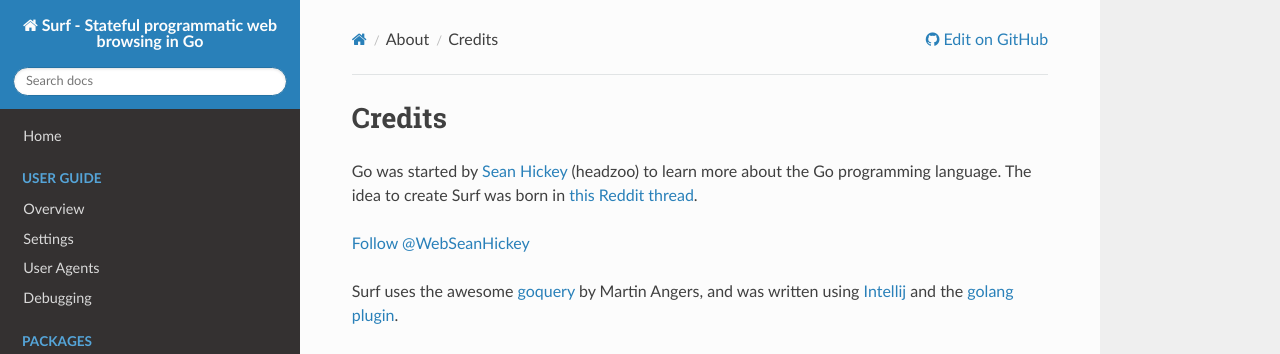
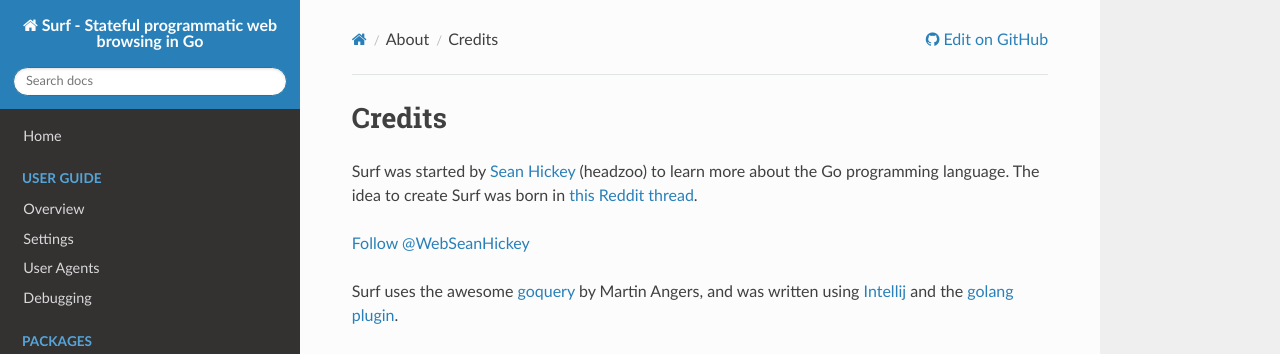
Before and after one commit to headzoo/surf, an MkDocs documentation site: the page built from docs/about/credits.md, in a window 1280 px wide. Shown: the top 354 px of the page. Built offline with MkDocs 1.6.1, drawn with Linux system fonts in a browser that asks for light colours; nearby versions of some CDN libraries; comment, search, counter and statistics services are not loaded; old or Windows-style settings are respelled for this version of MkDocs.

```diff
--- a/docs/about/credits.md
+++ b/docs/about/credits.md
@@ -1,5 +1,5 @@
 # Credits
-Go was started by [Sean Hickey](https://github.com/headzoo) (headzoo) to learn more about the Go programming language.
+Surf was started by [Sean Hickey](https://github.com/headzoo) (headzoo) to learn more about the Go programming language.
 The idea to create Surf was born in [this Reddit thread](http://www.reddit.com/r/golang/comments/2efw1q/mechanize_in_go/cjz4lze).
 
 <a href="https://twitter.com/WebSeanHickey" class="twitter-follow-button" data-show-count="false">Follow @WebSeanHickey</a>
```
Also changed, not shown: README.md (+1 -1 lines).
